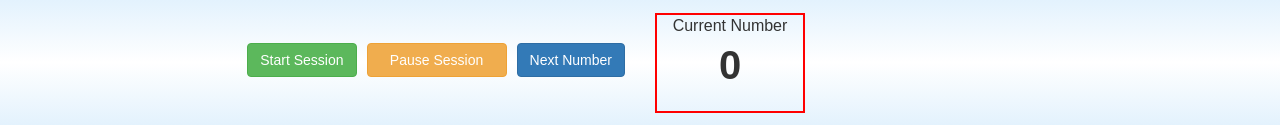
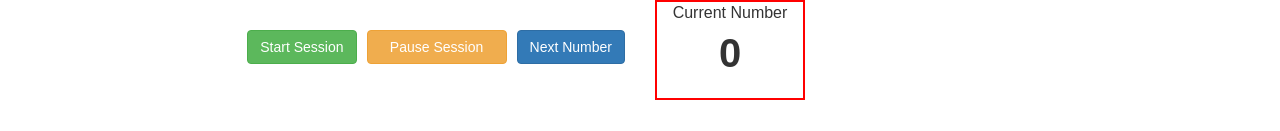
Before and after one commit to KasunDissanayake94/SLIIT, a PHP site: page /views/appointments.php?sid=1 in a window 1280 px wide. Shown: the part 104-235 px from the top of the page. Run offline with PHP 8.4, Linux system fonts and the light colour scheme; data that the repository does not hold is empty.

Commit message:
header bug fixed

```diff
--- a/views/appointments.php
+++ b/views/appointments.php
@@ -97,8 +97,8 @@
     <!----- //End-header---->
 
     <!----- start-header---->
-      <div>
-          <div class="top-header">
+
+
             <div class="container">
               <div class="row">
                <div class="col-md-6">
@@ -115,8 +115,8 @@
 
             <div class="clearfix"> </div>
           </div>
-        </div>
-      </div>
+
+
     <!----- //End-header---->
 
     <!-- Page Content -->
```
